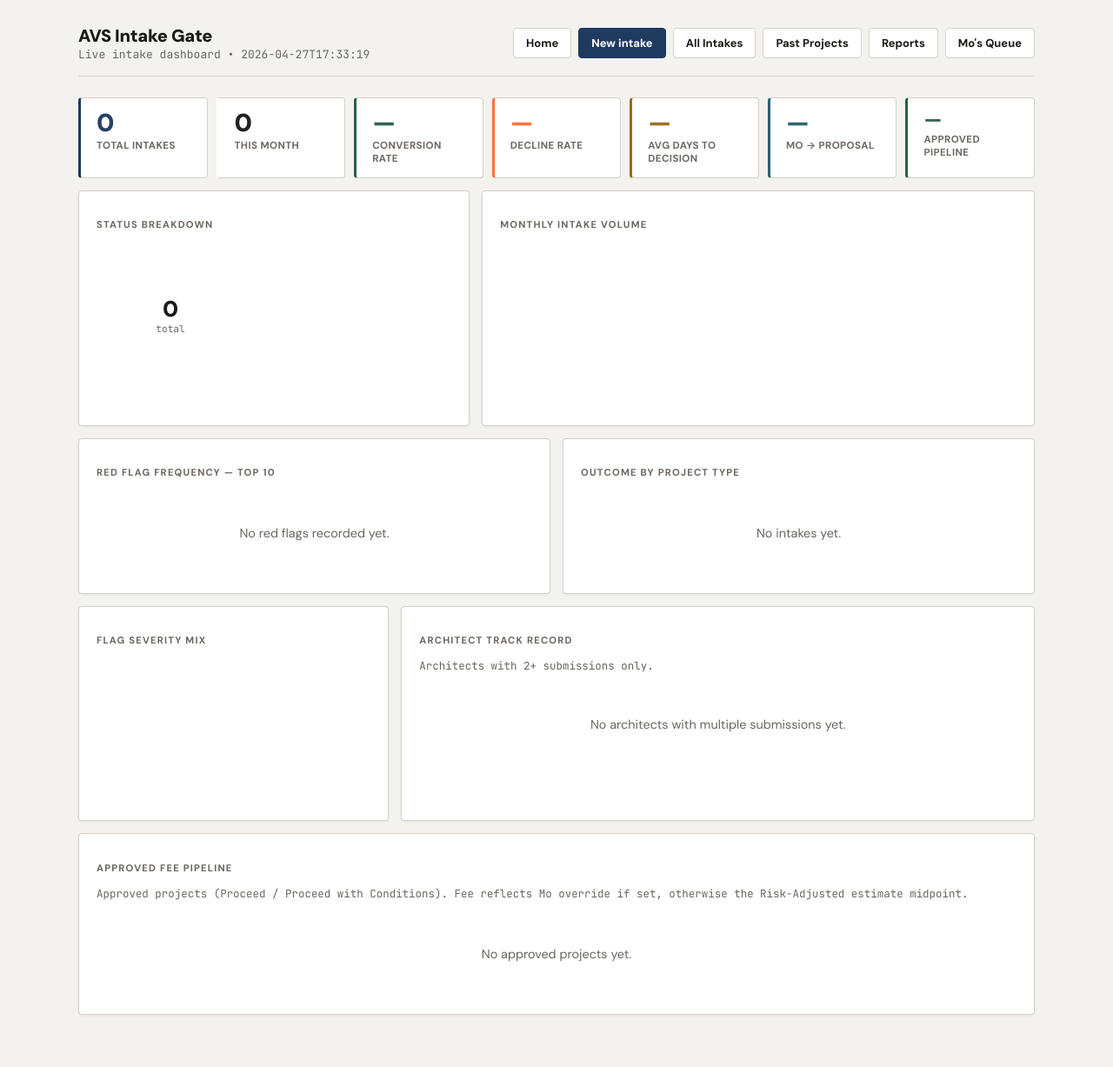
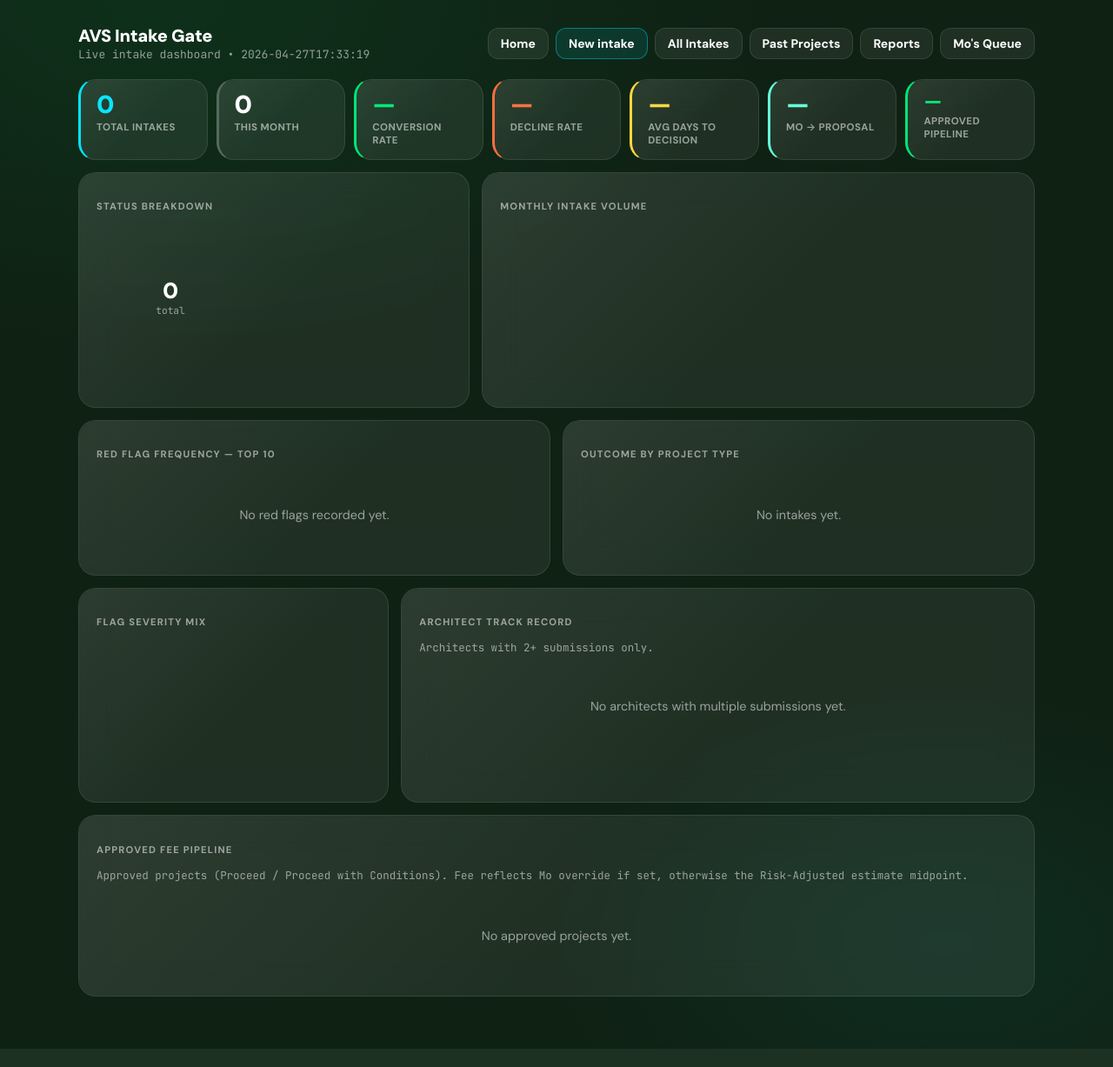
Before and after one commit to zwoodward34-create/avs-intake-gate, a FastAPI app: page /reports in a window 1280 px wide. Shown: the whole page at 87% size. After the commit the page ends 1206 px from the top, so only its background shows below. Run offline with FastAPI, Linux system fonts and the light colour scheme; a map, chart or similar area stays blank.

Commit message:
Restore dark glassmorphism theme to reports page only
Inject scoped CSS token overrides on body so the reports page keeps its
original dark green / glassmorphism aesthetic while other pages use the
new engineering design.

Co-Authored-By: Claude Sonnet 4.6 <noreply@anthropic.com>

```diff
--- a/app/templates/reports.html
+++ b/app/templates/reports.html
@@ -3,6 +3,74 @@
 <script src="https://cdn.jsdelivr.net/npm/chart.js@4.4.0/dist/chart.umd.min.js"></script>
 
 <style>
+  /* ── Restore original dark theme for this page ──────────────────────── */
+  body{
+    --bg:             #0F2113;
+    --card-bg:        rgba(255,255,255,0.07);
+    --card-bg-deeper: rgba(255,255,255,0.04);
+    --border:         rgba(255,255,255,0.10);
+    --border-hover:   rgba(255,255,255,0.18);
+    --blur:           blur(20px);
+    --radius:         20px;
+    --radius-sm:      12px;
+    --text:           #FFFFFF;
+    --muted:          rgba(255,255,255,0.55);
+    --subtle:         rgba(255,255,255,0.35);
+    --accent:         #00E5FF;
+    --good:           #00E676;
+    --warn:           #FFD740;
+    --bad:            #FF5252;
+    --needs-info:     #00E5FF;
+    --conditions:     #64FFDA;
+    --text-muted:     rgba(255,255,255,0.35);
+
+    background-color: var(--bg);
+    background-image:
+      radial-gradient(ellipse 90% 55% at 15% 0%,  rgba(0,230,118,0.08) 0%, transparent 60%),
+      radial-gradient(ellipse 60% 40% at 85% 90%, rgba(0,229,255,0.06) 0%, transparent 60%),
+      radial-gradient(ellipse 50% 35% at 50% 50%, rgba(15,33,19,1)     0%, transparent 100%);
+    color: var(--text);
+  }
+  /* topbar — remove light-theme border */
+  .topbar{ border-bottom:none; padding-bottom:0; margin-bottom:20px }
+  .title a{ color:var(--text) }
+  /* restore glassmorphism on cards */
+  .card{
+    background: var(--card-bg);
+    backdrop-filter: var(--blur);
+    -webkit-backdrop-filter: var(--blur);
+    border:1px solid var(--border);
+    border-radius:var(--radius);
+    box-shadow:none;
+    position:relative; overflow:hidden;
+  }
+  .card::before{
+    content:''; position:absolute; inset:0; border-radius:inherit;
+    background:linear-gradient(135deg,rgba(255,255,255,0.06) 0%,transparent 55%);
+    pointer-events:none;
+  }
+  /* restore glassmorphism on nav buttons */
+  .btn{
+    background: var(--card-bg);
+    backdrop-filter: var(--blur);
+    -webkit-backdrop-filter: var(--blur);
+    border:1px solid var(--border);
+    color:var(--text); font-size:14px; border-radius:var(--radius-sm);
+  }
+  .btn:hover{ border-color:var(--border-hover); background:rgba(255,255,255,0.11) }
+  .btn-primary{ border-color:rgba(0,229,255,.40); background:rgba(0,229,255,.10); color:var(--text) }
+  .btn-primary:hover{ border-color:rgba(0,229,255,.65); background:rgba(0,229,255,.17) }
+  /* table hover */
+  .table-row:hover td{ background:rgba(0,229,255,0.05) }
+  .table tbody .table-row:nth-child(even) td{ background:rgba(255,255,255,0.018) }
+  .table tbody .table-row:nth-child(even):hover td{ background:rgba(0,229,255,0.05) }
+  .table th{ background:transparent; color:var(--muted) }
+  /* badge */
+  .badge{ background:rgba(255,255,255,0.05); border-color:var(--border); border-radius:999px }
+  .badge-low{ border-color:rgba(0,230,118,.40); color:#00E676; background:rgba(0,230,118,.08) }
+  /* mo badge */
+  .mo-badge{ border-radius:999px; background:rgba(255,215,64,.20); border-color:rgba(255,215,64,.45); color:#FFD740 }
+
   /* ── report-local tokens ────────────────────────────────────────────── */
   .rpt-section-label{
     font-size:.7rem; font-weight:700; letter-spacing:1.2px;
```
